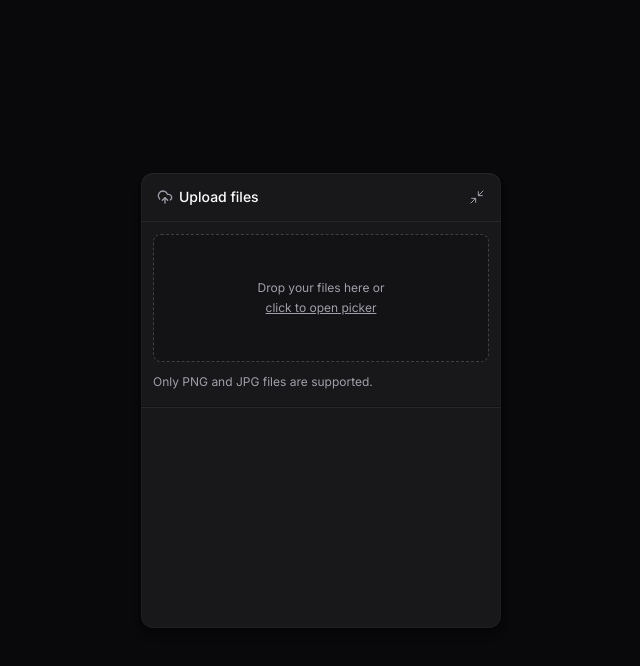
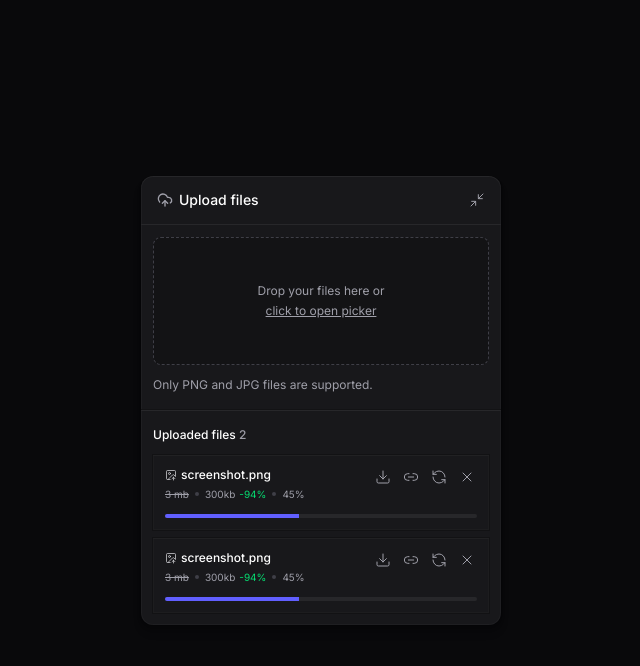
Before and after one commit to devGuerra/upload-widget-web, a React (Vite) app: page / in a window 1280 px wide. Both pictures are taken after a click on the button "Upload files". Shown: the top 666 px of the page, without its empty margins (319-959 px from the left). Built offline with nearby package versions, Linux system fonts and the light colour scheme.

Commit message:
chore: componente - lista de uploads

```diff
--- a/package.json
+++ b/package.json
@@ -11,6 +11,7 @@
   },
   "dependencies": {
     "@radix-ui/react-collapsible": "^1.1.8",
+    "@radix-ui/react-progress": "^1.1.6",
     "@tailwindcss/vite": "^4.1.5",
     "lucide-react": "^0.507.0",
     "react": "^19.0.0",
--- /dev/null
+++ b/src/components/upload-widget-upload-item.tsx
@@ -0,0 +1,52 @@
+import * as Progress from "@radix-ui/react-progress";
+import { Download, ImageUp, Link2, RefreshCcw, X } from "lucide-react";
+import { Button } from "./ui/button";
+
+export function UploadWidgetUploadItem() {
+	return (
+		<div className="p-3 roudend-lg flex flex-col gap-3 shadow-shape-content bg-white/2 relative overflow-hidden">
+			<div className="flex flex-col gap-1">
+				<span className="text-xs font-medium flex items-center gap-1">
+					<ImageUp className="size-3 text-zinc-300" strokeWidth={1.5} />
+					<span>screenshot.png</span>
+				</span>
+				<span className="text-xxs text-zinc-400 flex gap-1.5 items-center">
+					<span className="line-through">3 mb</span>
+					<div className="size-1 rounded-full bg-zinc-700" />
+					<span>
+						300kb
+						<span className="text-green-400 ml-1">-94%</span>
+					</span>
+					<div className="size-1 rounded-full bg-zinc-700" />
+					<span>45%</span>
+				</span>
+			</div>
+
+			<Progress.Root className="bg-zinc-800 rounded-full h-1 overflow-hidden">
+				<Progress.Indicator
+					className="bg-indigo-500 h-full"
+					style={{ width: "43%" }}
+				/>
+			</Progress.Root>
+
+			<div className="absolute top-2.5 right-2.5 flex items-center gap-1">
+				<Button size="icon-sm">
+					<Download className="size-4" strokeWidth={1.5} />
+					<span className="sr-only">Download compressed image</span>
+				</Button>
+				<Button size="icon-sm">
+					<Link2 className="size-4" strokeWidth={1.5} />
+					<span className="sr-only">copy remote URL</span>
+				</Button>
+				<Button size="icon-sm">
+					<RefreshCcw className="size-4" strokeWidth={1.5} />
+					<span className="sr-only">Retry upload</span>
+				</Button>
+				<Button size="icon-sm">
+					<X className="size-4" strokeWidth={1.5} />
+					<span className="sr-only">Cancel upload</span>
+				</Button>
+			</div>
+		</div>
+	);
+}
--- a/src/components/upload-widget-upload-list.tsx
+++ b/src/components/upload-widget-upload-list.tsx
@@ -1,3 +1,15 @@
+import { UploadWidgetUploadItem } from "./upload-widget-upload-item";
+
 export function UploadWidgetUploadList() {
-	return <div className="px-3 h-48"></div>;
+	return (
+		<div className="px-3 flex flex-col gap-3 ">
+			<span className="text-xs font-medium">
+				Uploaded files <span className="text-zinc-400">{2}</span>
+			</span>
+			<div className="flex flex-col gap-2">
+				<UploadWidgetUploadItem />
+				<UploadWidgetUploadItem />
+			</div>
+		</div>
+	);
 }
--- a/src/index.css
+++ b/src/index.css
@@ -14,4 +14,5 @@
 		inset 0px 1px 0px rgba(255, 255, 255, 0.02),
 		inset 0px 0px 0px 1px rgba(255, 255, 255, 0.02);
 	--opacity-2: 0.02;
+	--text-xxs: 0.625rem;
 }
```
Also changed, not shown: 1 other file (tests, documents, lock files or other folders).
